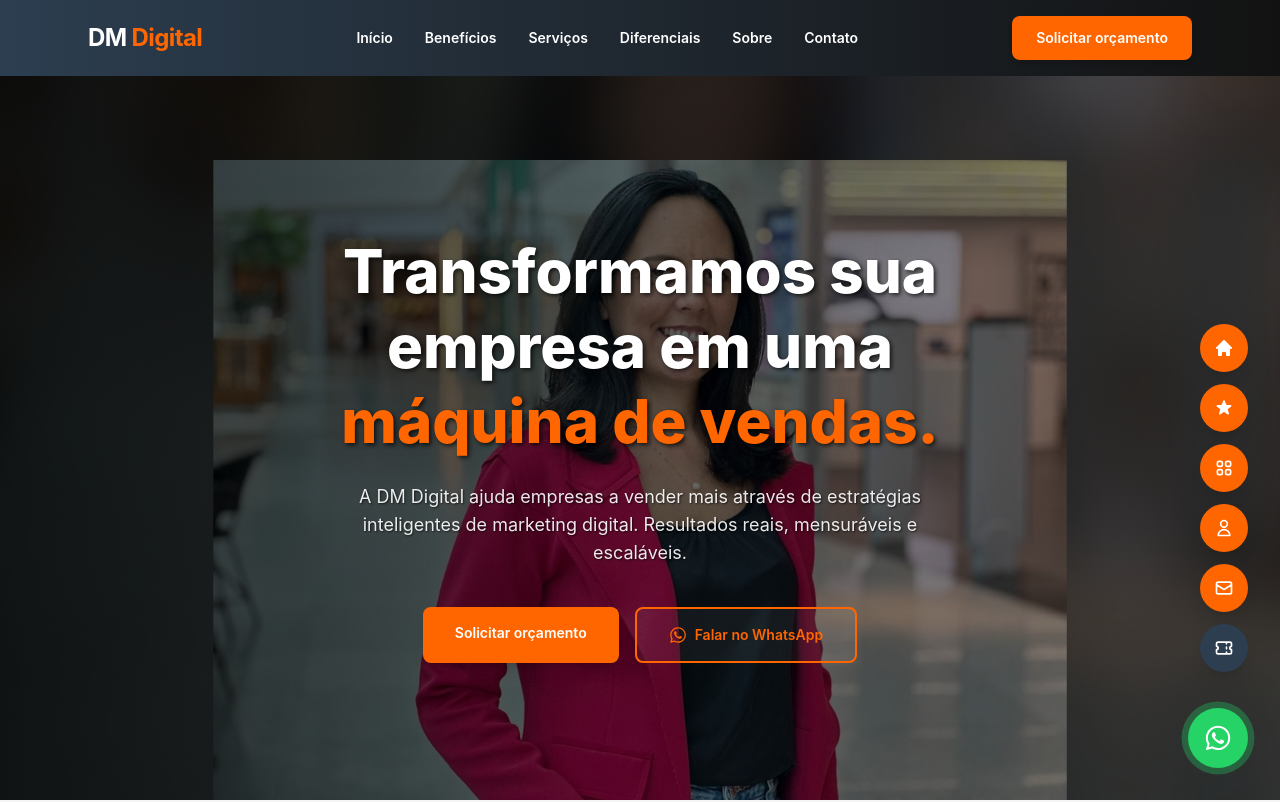
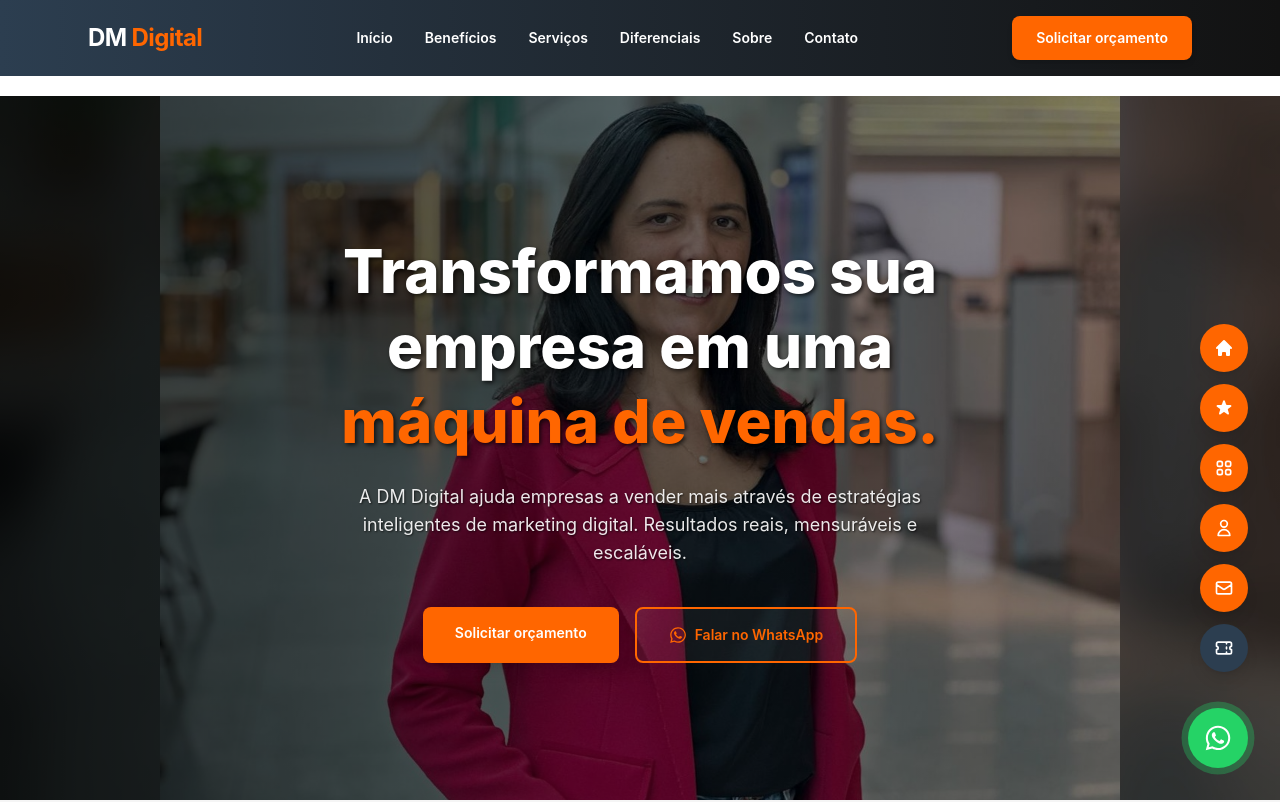
Before and after one commit to aironvalentim/dm-digital-site, a React (Vite) app: page / in a window 1280 px wide. Shown: the top 802 px of the page. Built offline with nearby package versions, Linux system fonts and the light colour scheme.

Commit message:
fix: corrige estrutura para imagem do hero nao renderizar atras do menu fixo

```diff
--- a/src/components/Hero.jsx
+++ b/src/components/Hero.jsx
@@ -5,11 +5,12 @@ export default function Hero() {
   const bg = `${import.meta.env.BASE_URL}images/hero-bg.jpg`;
 
   return (
-    <section id="inicio" className="relative min-h-screen flex items-center justify-center pt-24 overflow-hidden">
-      <div className="absolute inset-0 bg-cover" style={{ backgroundImage: `url(${bg})`, backgroundPosition: "50% 25%" }} />
-      <div className="absolute inset-0" style={{ background: "linear-gradient(90deg, rgba(0,0,0,0.8) 0%, rgba(0,0,0,0.6) 50%, rgba(0,0,0,0.4) 100%)" }} />
+    <section id="inicio" className="relative min-h-screen overflow-hidden">
+      <div className="absolute inset-x-0 top-24 bottom-0 bg-cover" style={{ backgroundImage: `url(${bg})`, backgroundPosition: "52% 20%" }} />
+      <div className="absolute inset-x-0 top-24 bottom-0" style={{ background: "linear-gradient(90deg, rgba(0,0,0,0.8) 0%, rgba(0,0,0,0.6) 50%, rgba(0,0,0,0.4) 100%)" }} />
 
-      <div className="relative z-10 max-w-3xl mx-auto px-6 text-center text-white">
+      <div className="relative z-10 min-h-screen flex items-center justify-center pt-24 px-6">
+        <div className="max-w-3xl mx-auto text-center text-white">
           <h1 className="font-sans font-extrabold text-4xl sm:text-5xl md:text-6xl leading-tight mb-6" style={{ textShadow: "2px 2px 4px rgba(0,0,0,0.7)" }}>
             Transformamos sua empresa em uma{" "}
             <span className="text-primary">máquina de vendas.</span>
@@ -24,6 +25,7 @@ export default function Hero() {
             </a>
           </div>
         </div>
+      </div>
     </section>
   );
 }
```
Also changed, not shown: public/images/hero-bg.jpg. Lines whose indentation alone changed are shown as unchanged.
